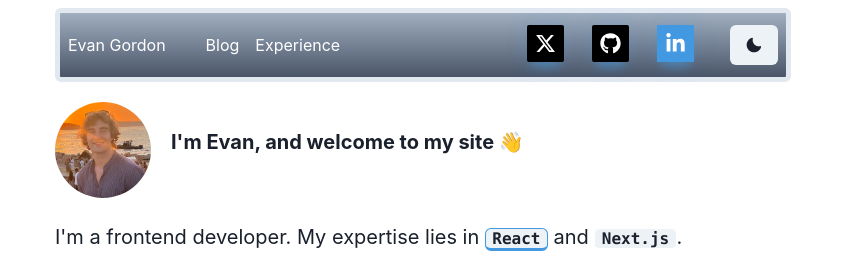
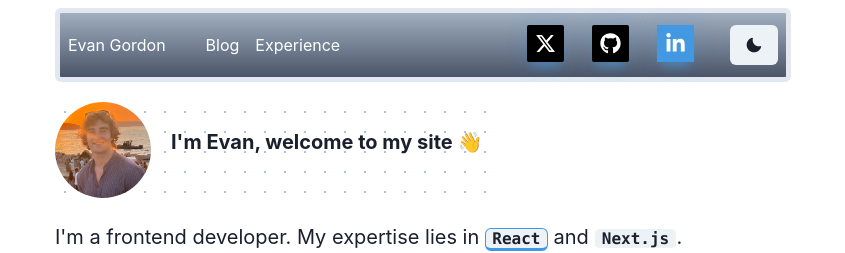
Before and after one commit to evangordo/evangordeaux.dev, a Next.js app: page / in a window 1280 px wide. Shown: the top 253 px of the page, without its empty margins (217-1062 px from the left). Built offline with nearby package versions, Linux system fonts and the light colour scheme.

Commit message:
gradient bg

```diff
--- a/src/app/blog/[slug]/page.tsx
+++ b/src/app/blog/[slug]/page.tsx
@@ -2,7 +2,7 @@ import React from "react";
 import { getBlog, getBlogs } from "../../lib/data";
 import { Post } from "../../components/Post";
 import { notFound } from "next/navigation";
-import { Box, Container, Heading } from "@chakra-ui/react";
+import { Box, Container, Heading, Text, Flex } from "@chakra-ui/react";
 
 export async function generateStaticParams() {
   const blogs = await getBlogs();
@@ -18,7 +18,10 @@ export default async function Page({ params }: {
   return (
     <>
     <Container mt={4} maxW={'3xl'}>
+      <Flex justifyContent={'space-between'}>
       <Heading mt={4}>{blog.title}</Heading>
+      <Text mt={6}>{blog.date}</Text>
+      </Flex>
       <Box mt={4}>
       <Post >{blog.body}</Post>
       </Box>
--- a/src/app/components/About.tsx
+++ b/src/app/components/About.tsx
@@ -8,40 +8,33 @@ import {
   Flex,
   Text,
   Kbd,
-
+  useColorModeValue
 } from '@chakra-ui/react';
 import Image from './Image';
 
 import profiler from '../assets/LinkedIn.png'
 import React from 'react';
-// const Blur = (props: IconProps) => {
-//     return (
-//       <Icon
-//         width={useBreakpointValue({ base: '100%', md: '40vw', lg: '40vw' })}
-//         zIndex={useBreakpointValue({ base: -1, md: -1, lg: -1 })}
-//         height={{ base: '560px', lg: '400px' }}
-//         viewBox="0 0 528 560"
-//         fill="none"
-//         xmlns="http://www.w3.org/2000/svg"
-//         {...props}>
-//         <circle cx="1" cy="61" r="111" fill="#00BFFF" />
-//         <circle cx="1" cy="106" r="139" fill="#778899" />
-//         <circle cy="1" r="3" fill="#778899" />
-//         <circle cx="1.5" cy="189.5" r="101.5" fill="#778899" />
 
-//         <circle cx="70.5" cy="458.5" r="101.5" fill="#708090" />
-//         <circle cx="426.5" cy="-0.5" r="101.5" fill="#778899" />
-//       </Icon>
-//     )
-//   }
 
 export default function About() {
   return (
     <Container mt={5} maxW={'3xl'}>
       <Box position={'relative'}>
+      <Box zIndex="0" width={{base: '100%', md: "60%"}} position="absolute" height={{base: '35%', md: "40%"}}>
+            <Box
+              bgGradient={useColorModeValue(
+                'radial(blue.600 1px, transparent 1px)',
+                'radial(blue.300 1px, transparent 1px)',
+              )}
+              backgroundSize="20px 20px"
+              opacity="0.4"
+              height="100%"
+            />
+          </Box>
         <Stack>
-          <Flex>
+          <Flex zIndex="1">
             <Image
+
          className='imgbg'
               objectFit={'cover'}
               boxSize={24}
@@ -53,7 +46,7 @@ export default function About() {
               }
             />
             <Heading ml={5} mt={7} textAlign={'center'} fontSize={'xl'}>
-              I&apos;m Evan, and welcome to my site 👋
+              I&apos;m Evan, welcome to my site 👋
             </Heading>
           </Flex>
 
--- a/src/app/components/GetBlogs.tsx
+++ b/src/app/components/GetBlogs.tsx
@@ -9,7 +9,7 @@ export default async function GetAllBlogs() {
   return (
     <div>
         <Container mt={{base: 0, md:4}}maxW={'3xl'}>
-        <SimpleGrid gap={6} columns={[1,1,2]}>
+        <SimpleGrid  columns={[1,1,2]}>
       {blogs
         .sort((a, b) =>
           new Date(b.date).getTime() - new Date(a.date).getTime())
--- a/src/app/layout.tsx
+++ b/src/app/layout.tsx
@@ -4,6 +4,7 @@ import './globals.css';
 import { Providers } from './providers';
 
 import Nav from './components/Navbar';
+import Footer from './components/Footer';
 
 // const inter = Inter({ subsets: ['latin'] });
 
@@ -19,6 +20,7 @@ export default function RootLayout({ children }: { children: React.ReactNode })
         <Providers>
           <Nav />
        {children}
+
         </Providers>
       </body>
     </html>
--- a/src/app/page.tsx
+++ b/src/app/page.tsx
@@ -16,7 +16,7 @@ export default function Home() {
       <About />
       <GridBox />
       <GetAllBlogs/>
-      <Footer />
+     <Footer/>
     </>
   );
 }
```
